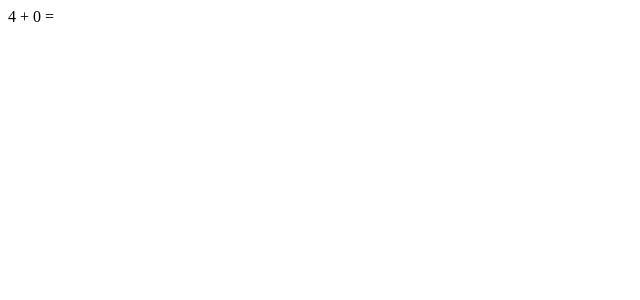
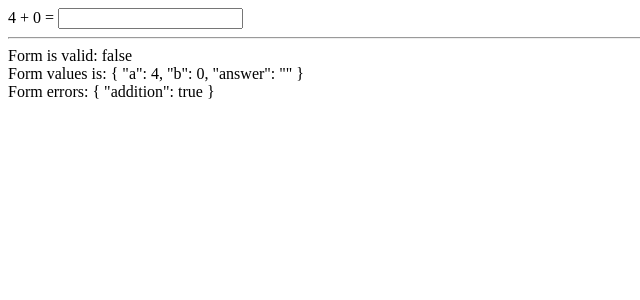
Before and after one commit to SoyUnAlumno/uAngCourseMathGame, an Angular app: page / in a window 1280 px wide. Shown: the top 300 px of the page, without its empty margins (0-640 px from the left). Built offline with nearby package versions, Linux system fonts and the light colour scheme.

Commit message:
add custom validation

```diff
--- a/src/app/equation/equation.component.html
+++ b/src/app/equation/equation.component.html
@@ -4,5 +4,10 @@
 {{ mathForm.controls['a'] }}
 {{ mathForm.get('a') }}
   {{ mathForm.value.a }}  -->
-  {{ a }} +  {{ b }} =
+  {{ a }} +  {{ b }} =  <input formControlName="answer"/>
 </form>
+
+<hr />
+<div>Form is valid: {{ mathForm.valid }}</div>
+<div>Form values is: {{ mathForm.value | json }}</div>
+<div>Form errors: {{ mathForm.errors | json }}</div>
--- a/src/app/equation/equation.component.ts
+++ b/src/app/equation/equation.component.ts
@@ -1,9 +1,9 @@
 import { Component, OnInit } from '@angular/core';
-import { FormGroup, FormControl } from '@angular/forms';
+import { FormGroup, FormControl, AbstractControl } from '@angular/forms';
 @Component({
   selector: 'app-equation',
   templateUrl: './equation.component.html',
-  styleUrls: ['./equation.component.css']
+  styleUrls: ['./equation.component.css'],
 })
 export class EquationComponent implements OnInit {
   mathForm = new FormGroup(
@@ -11,13 +11,21 @@
       a: new FormControl(this.randomNumber()),
       b: new FormControl(this.randomNumber()),
       answer: new FormControl(''),
+    },
+    [
+      (form: AbstractControl) => {
+        const { a, b, answer } = form.value;
+        if (a + b === parseInt(answer)) {
+          return null;
         }
+        return { addition: true };
+      },
+    ]
   );
 
-  constructor() { }
+  constructor() {}
 
-  ngOnInit(): void {
-  }
+  ngOnInit(): void {}
 
   randomNumber() {
     return Math.floor(Math.random() * 10);
@@ -30,5 +38,4 @@
   get b() {
     return this.mathForm.value.b;
   }
-
 }
```
Lines whose indentation alone changed are shown as unchanged.
